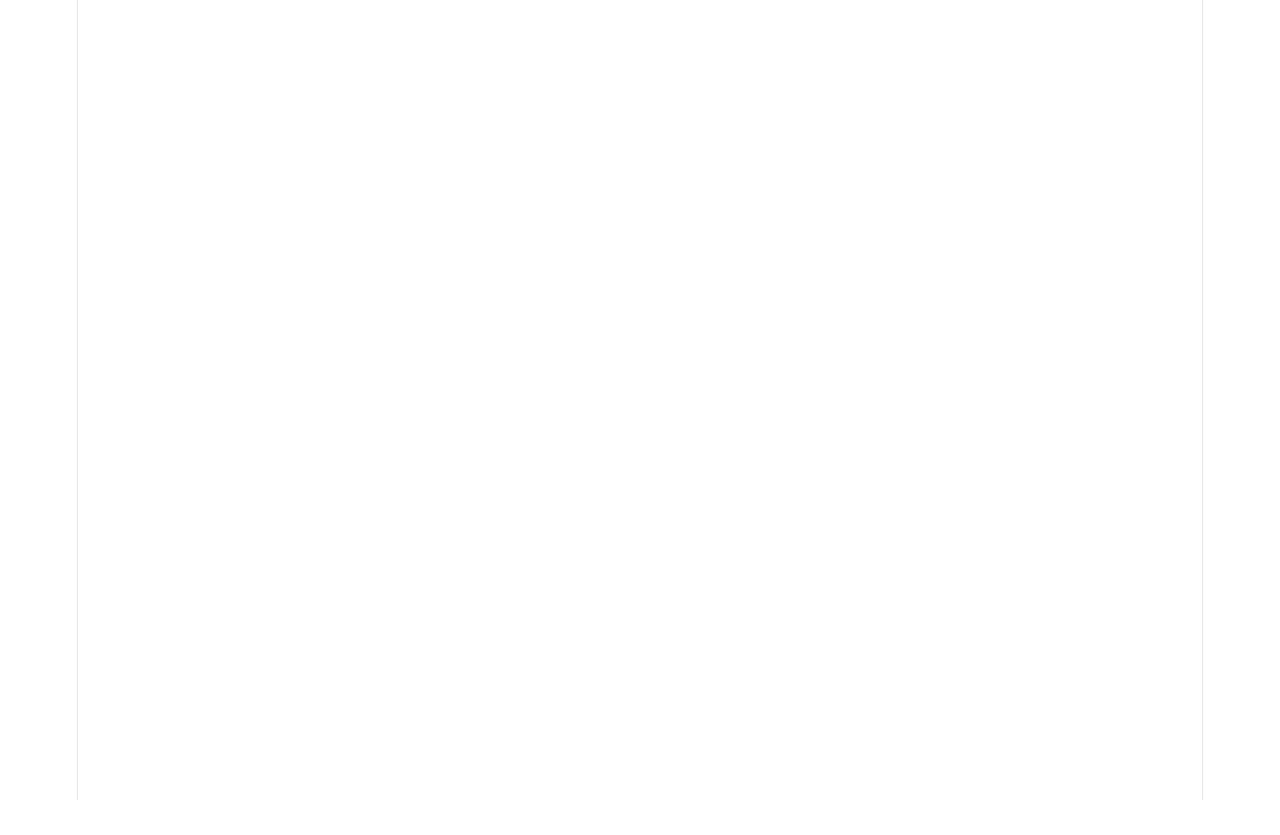
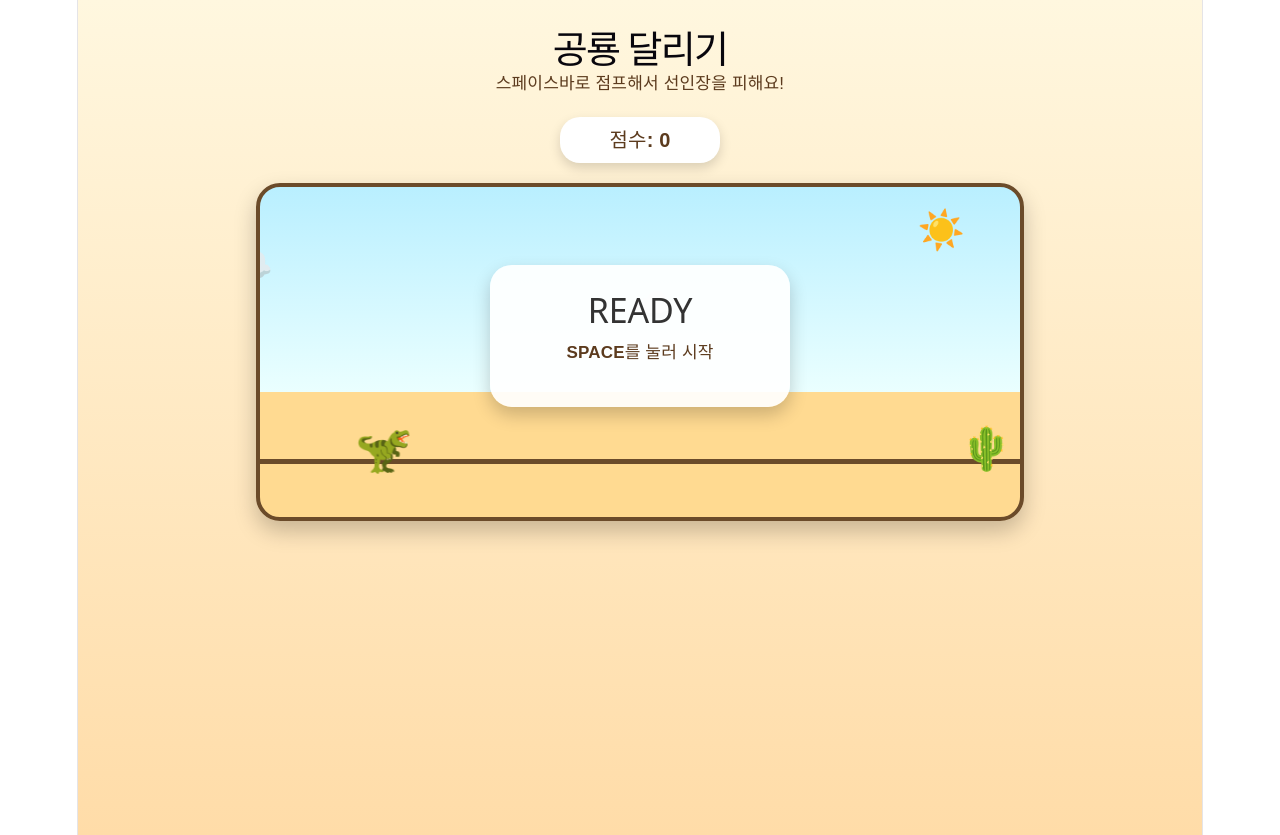
Before and after one commit to Team-KIOSSUK/kiossuk, a React (Vite) app: page /dino in a window 1280 px wide. Before the commit this address had no page. Before the commit the page ends 800 px from the top, so only its background shows below. Built offline with nearby package versions, Linux system fonts and the light colour scheme.

Commit message:
Dino game complete

```diff
--- a/src/App.jsx
+++ b/src/App.jsx
@@ -6,6 +6,7 @@ import Kiosk from './pages/Kiosk/kiosk_home';
 import BrainTraining from './pages/Games/BrainTraining';
 import Records from './pages/Profile/Records';
 import Support from './pages/Support/Support';
+import Dino from './pages/Games/Dino/Dino';
 
 function App() {
   return (
@@ -16,6 +17,7 @@ function App() {
       <Route path="/kiosk" element={<Kiosk />} />
       <Route path="/brain-training" element={<BrainTraining />} />
       <Route path="/records" element={<Records />} />
+      <Route path="/dino" element={<Dino />} />
       <Route path="/support" element={<Support />} />
     </Routes>
   );
--- /dev/null
+++ b/src/pages/Games/Dino/Dino.css
@@ -0,0 +1,149 @@
+.dino-page {
+  width: 100%;
+  min-height: 100vh;
+  padding-top: 35px;
+  text-align: center;
+  background: linear-gradient(#fff7df, #ffdca8);
+  font-family: Arial, sans-serif;
+  color: #5c3b1e;
+}
+
+.dino-page h1 {
+  margin: 0;
+  font-size: 38px;
+}
+
+.dino-page p {
+  margin-top: 10px;
+  font-size: 17px;
+}
+
+.score {
+  width: 160px;
+  margin: 20px auto;
+  padding: 10px 0;
+  border-radius: 20px;
+  background: white;
+  font-size: 20px;
+  font-weight: bold;
+  box-shadow: 0 5px 12px rgba(0, 0, 0, 0.15);
+}
+
+.dino-game {
+  position: relative;
+  width: 760px;
+  height: 330px;
+  margin: 20px auto;
+  overflow: hidden;
+  border: 4px solid #6b4b2a;
+  border-radius: 24px;
+  background: linear-gradient(#b9efff 0%, #eaffff 62%, #ffda91 62%);
+  box-shadow: 0 10px 22px rgba(0, 0, 0, 0.22);
+}
+
+.dino-character {
+  position: absolute;
+  left: 95px;
+  font-size: 46px;
+  z-index: 5;
+  transform: scaleX(-1);
+}
+
+.obstacle {
+  position: absolute;
+  bottom: 55px;
+  font-size: 42px;
+  z-index: 4;
+}
+
+.ground {
+  position: absolute;
+  left: 0;
+  bottom: 53px;
+  width: 100%;
+  height: 5px;
+  background: #6b4b2a;
+  z-index: 3;
+}
+
+.sun {
+  position: absolute;
+  top: 30px;
+  right: 55px;
+  font-size: 38px;
+}
+
+.cloud {
+  position: absolute;
+  font-size: 35px;
+  opacity: 0.85;
+}
+
+.cloud-a {
+  top: 65px;
+  left: 120px;
+  animation: cloudMoveA 8s linear infinite;
+}
+
+.cloud-b {
+  top: 105px;
+  left: 500px;
+  animation: cloudMoveB 11s linear infinite;
+}
+
+@keyframes cloudMoveA {
+  from {
+    transform: translateX(0);
+  }
+  to {
+    transform: translateX(-220px);
+  }
+}
+
+@keyframes cloudMoveB {
+  from {
+    transform: translateX(0);
+  }
+  to {
+    transform: translateX(-260px);
+  }
+}
+
+.message-box {
+  position: absolute;
+  top: 45%;
+  left: 50%;
+  z-index: 20;
+  transform: translate(-50%, -50%);
+  width: 260px;
+  padding: 25px 20px;
+  border-radius: 22px;
+  background: rgba(255, 255, 255, 0.92);
+  box-shadow: 0 8px 18px rgba(0, 0, 0, 0.2);
+}
+
+.message-box h2 {
+  margin: 0 0 10px;
+  font-size: 34px;
+  color: #333;
+}
+
+.message-box p {
+  margin: 8px 0 16px;
+  font-weight: bold;
+}
+
+.message-box button {
+  border: none;
+  padding: 11px 22px;
+  border-radius: 22px;
+  background: #ffb347;
+  color: white;
+  font-size: 16px;
+  font-weight: bold;
+  cursor: pointer;
+}
+
+.message-box button:hover {
+  background: #ff9f1c;
+}
--- /dev/null
+++ b/src/pages/Games/Dino/Dino.jsx
@@ -0,0 +1,138 @@
+import { useEffect, useRef, useState } from 'react';
+import './Dino.css';
+
+export default function Dino() {
+  const [gameState, setGameState] = useState('ready');
+  const [score, setScore] = useState(0);
+  const [dinoBottom, setDinoBottom] = useState(55);
+  const [obstacleLeft, setObstacleLeft] = useState(700);
+
+  const velocity = useRef(0);
+  const isJumping = useRef(false);
+  const scoreRef = useRef(0);
+
+  const startGame = () => {
+    setGameState('playing');
+    setScore(0);
+    scoreRef.current = 0;
+    setDinoBottom(55);
+    setObstacleLeft(700);
+    velocity.current = 0;
+    isJumping.current = false;
+  };
+
+  const jump = () => {
+    if (gameState !== 'playing') return;
+    if (isJumping.current) return;
+
+    isJumping.current = true;
+    velocity.current = 16;
+  };
+
+  useEffect(() => {
+    const handleKeyDown = (e) => {
+      if (e.code !== 'Space') return;
+
+      if (gameState === 'ready' || gameState === 'over') {
+        startGame();
+      } else {
+        jump();
+      }
+    };
+
+    window.addEventListener('keydown', handleKeyDown);
+    return () => window.removeEventListener('keydown', handleKeyDown);
+  }, [gameState]);
+
+  useEffect(() => {
+    if (gameState !== 'playing') return;
+
+    const timer = setInterval(() => {
+      setDinoBottom((prev) => {
+        let next = prev + velocity.current;
+        velocity.current -= 0.5;
+
+        if (next <= 55) {
+          next = 55;
+          velocity.current = 0;
+          isJumping.current = false;
+        }
+
+        return next;
+      });
+
+      setObstacleLeft((prev) => {
+  const speed = 7 + Math.floor(scoreRef.current / 300);
+
+  if (prev < -50) return 700;
+  return prev - speed;
+});
+
+      scoreRef.current += 1;
+      setScore(scoreRef.current);
+    }, 20);
+
+    return () => clearInterval(timer);
+  }, [gameState]);
+
+  useEffect(() => {
+    if (gameState !== 'playing') return;
+
+    const dinoX = 95;
+    const dinoWidth = 45;
+    const dinoHeight = 45;
+
+    const obstacleWidth = 35;
+    const obstacleHeight = 50;
+
+    const isXCrash =
+      dinoX + dinoWidth > obstacleLeft &&
+      dinoX < obstacleLeft + obstacleWidth;
+
+    const isYCrash = dinoBottom < 55 + obstacleHeight;
+
+    if (isXCrash && isYCrash) {
+      setGameState('over');
+    }
+  }, [dinoBottom, obstacleLeft, gameState]);
+
+  return (
+    <div className="dino-page">
+      <h1>공룡 달리기</h1>
+      <p>스페이스바로 점프해서 선인장을 피해요!</p>
+
+      <div className="score">점수: {score}</div>
+
+      <div className="dino-game">
+        <div className="sun">☀️</div>
+        <div className="cloud cloud-a">☁️</div>
+        <div className="cloud cloud-b">☁️</div>
+
+        {gameState === 'ready' && (
+          <div className="message-box">
+            <h2>READY</h2>
+            <p>SPACE를 눌러 시작</p>
+          </div>
+        )}
+
+        {gameState === 'over' && (
+          <div className="message-box">
+            <h2>GAME OVER</h2>
+            <p>최종 점수: {score}</p>
+            <button onClick={startGame}>다시 시작</button>
+          </div>
+        )}
+
+        <div className="dino-character" style={{ bottom: `${dinoBottom}px` }}>
+          🦖
+        </div>
+
+        <div className="obstacle" style={{ left: `${obstacleLeft}px` }}>
+          🌵
+        </div>
+
+        <div className="ground"></div>
+      </div>
+    </div>
+  );
+}
```
